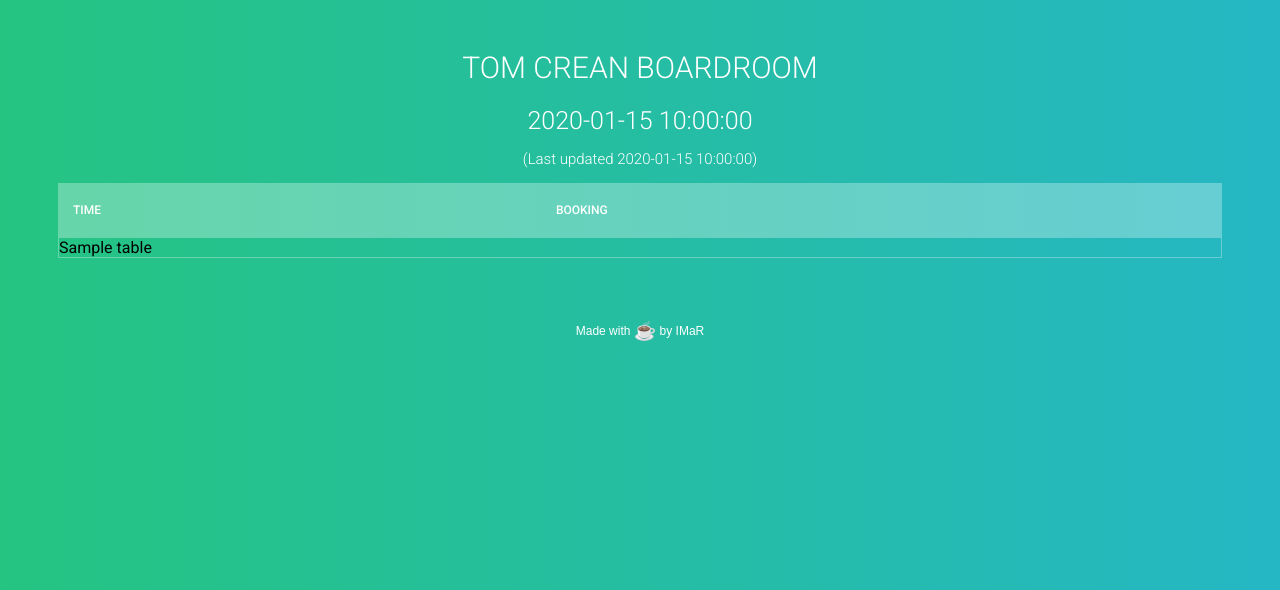
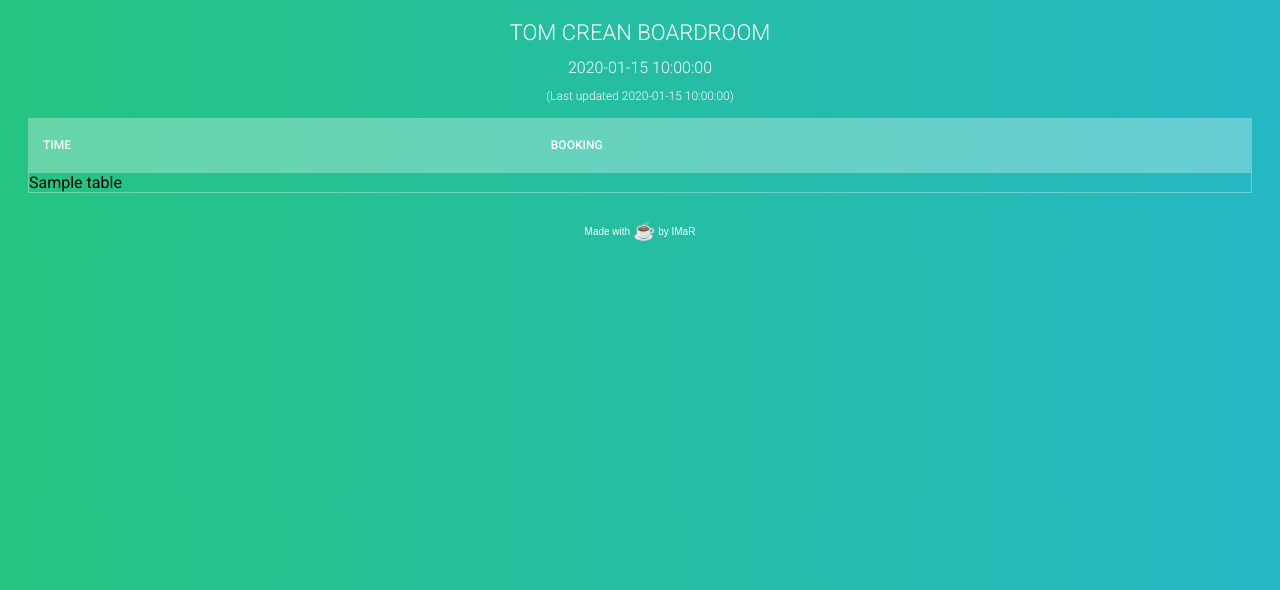
Before and after one commit to imar-ie/tcc_bookings_display, a Flask app: template templates/page.html in a window 1280 px wide. Shown: the top 590 px of the page. Run offline with Flask 2, Linux system fonts and the light colour scheme; the template is opened without the code that fills it: most values are stand-ins (such as "Sample title", 1, 10 or a date in 2020); lists and menus that the app fills with data are empty.

Commit message:
update styles to fit screen

```diff
--- a/static/style.css
+++ b/static/style.css
@@ -7,28 +7,28 @@ body {
 }
 
 section {
-  margin: 50px;
+  margin: 20px;
 }
 
 h1 {
-  font-size: 30px;
+  font-size: 22px;
   color: #fff;
   text-transform: uppercase;
   font-weight: 300;
   text-align: center;
-  margin-bottom: 15px;
+  margin-bottom: 0;
 }
 
 h2 {
-  font-size: 25px;
+  font-size: 16px;
   color: #fff;
   font-weight: 300;
   text-align: center;
-  margin-bottom: 15px;
+  margin-bottom: 0;
 }
 
 h3 {
-  font-size: 15px;
+  font-size: 12px;
   color: #fff;
   font-weight: 300;
   text-align: center;
@@ -90,11 +90,11 @@ th {
 }
 
 .made-with-love {
-  margin-top: 40px;
-  padding: 10px;
+  margin-top: 0px;
+  padding: 5px;
   clear: left;
   text-align: center;
-  font-size: 12px;
+  font-size: 10px;
   font-family: arial;
   color: #fff;
 }
```
